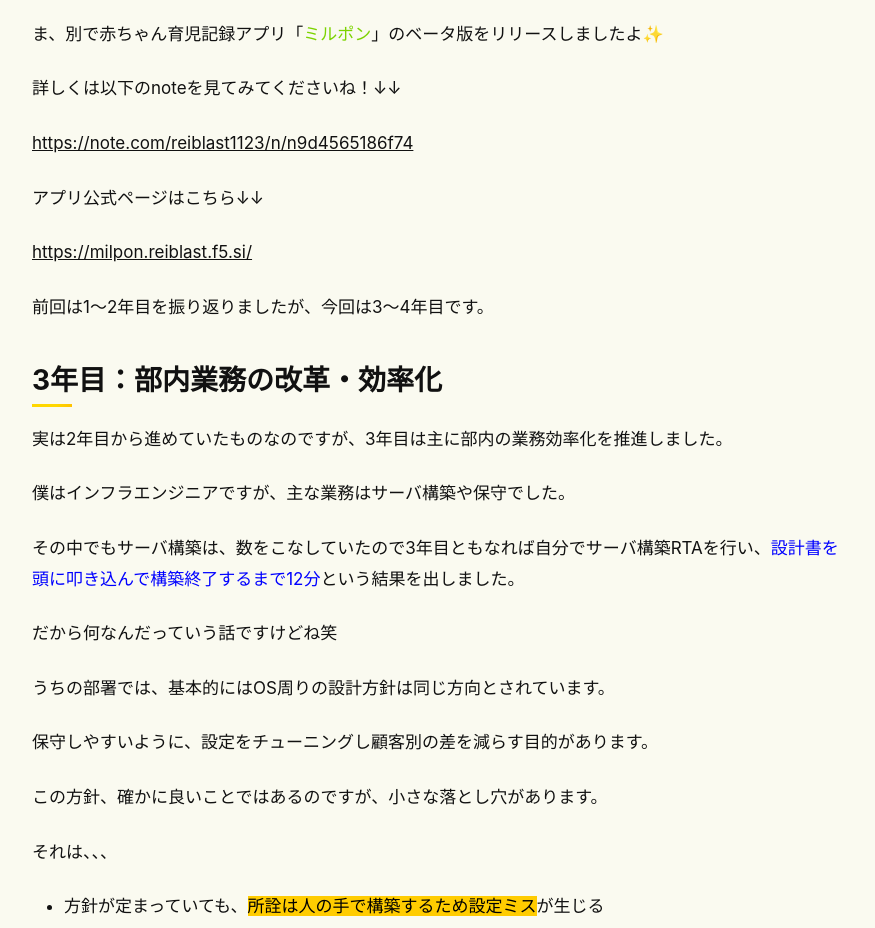
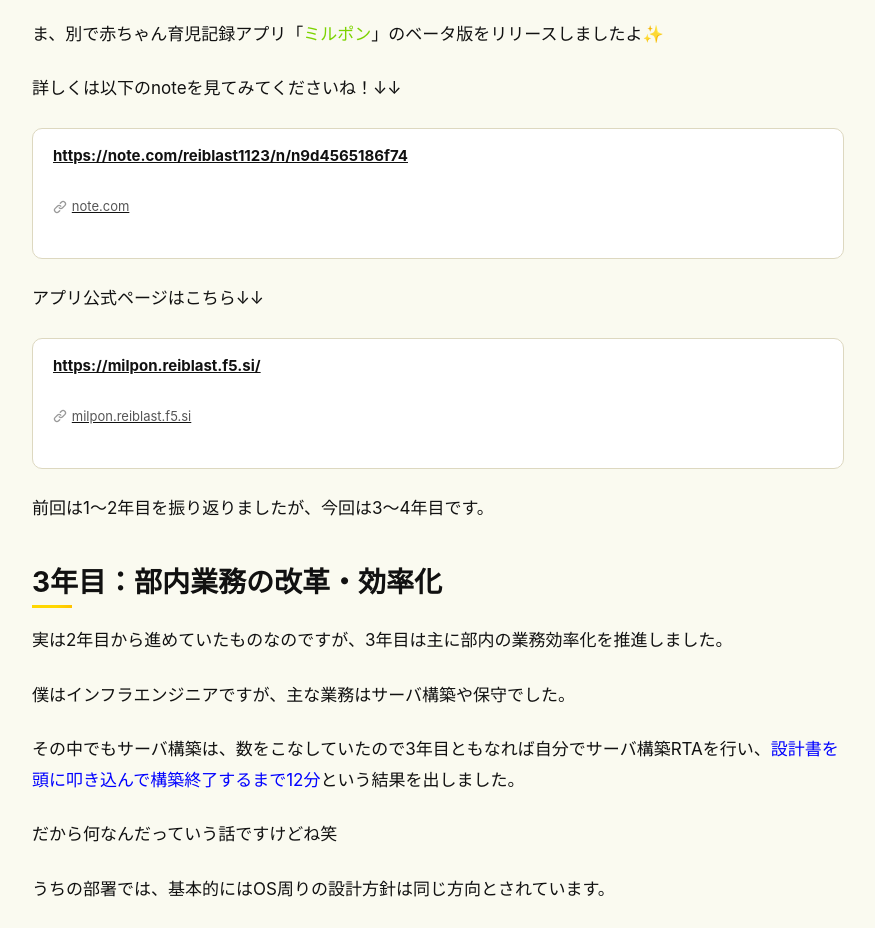
Before and after one commit to Reishin-Sakuma/reiblast.f5.si, an Astro site: page /blog/infra-career-3-4nen-furikaeri in a window 1280 px wide. Shown: the part 800-1728 px from the top of the page, without its empty margins (58-933 px from the left). Built offline with nearby package versions, Linux system fonts and the light colour scheme; Astro itself is replaced by a stand-in of ours; no server answers.

Commit message:
fix: 3〜4年目記事のLinkCardとOGP画像を追加
- 生URLを<LinkCard>コンポーネントに置き換え
- OGP画像を生成・追加

Co-Authored-By: Claude Sonnet 4.6 <noreply@anthropic.com>

```diff
--- a/src/content/blog/2026/03/14/infra-career-3-4nen-furikaeri/index.mdx
+++ b/src/content/blog/2026/03/14/infra-career-3-4nen-furikaeri/index.mdx
@@ -25,11 +25,11 @@ import Details from '@/components/blog/Details.astro';
 
 詳しくは以下のnoteを見てみてくださいね！↓↓
 
-https://note.com/reiblast1123/n/n9d4565186f74
+<LinkCard url="https://note.com/reiblast1123/n/n9d4565186f74" />
 
 アプリ公式ページはこちら↓↓
 
-https://milpon.reiblast.f5.si/
+<LinkCard url="https://milpon.reiblast.f5.si/" />
 
 前回は1〜2年目を振り返りましたが、今回は3〜4年目です。
 
```
Also changed, not shown: src/content/blog/2026/03/14/infra-career-3-4nen-furikaeri/ogp.png (added).
